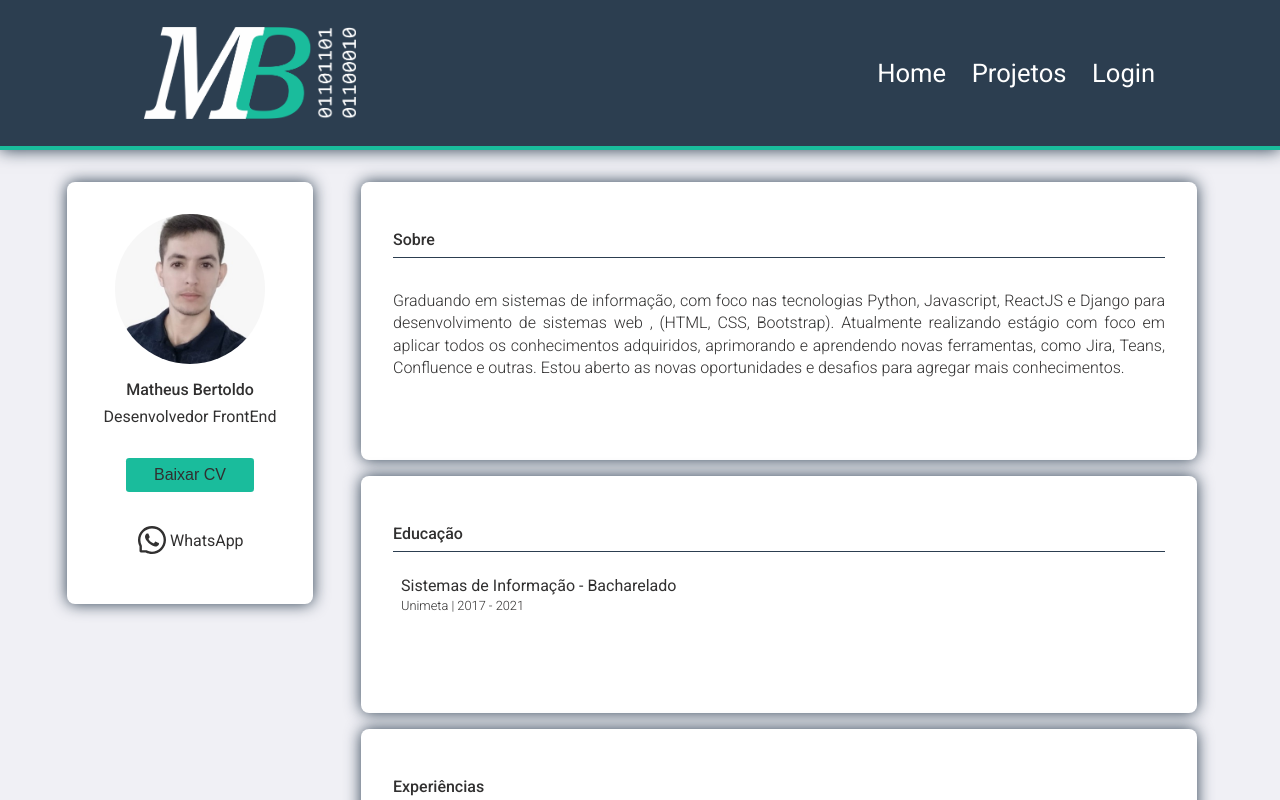
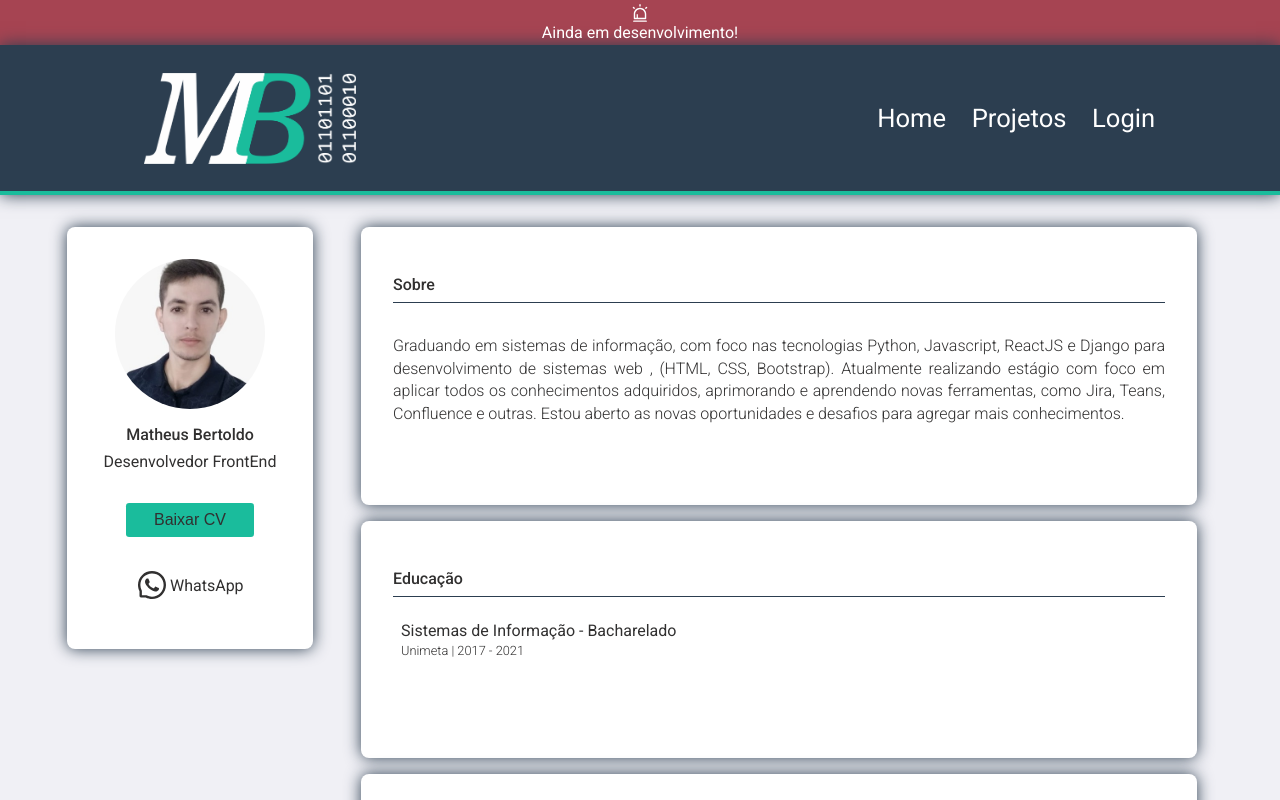
Before and after one commit to bertoldosi/portifolio-oficial-ts, a React (Create React App) app: page /#/ in a window 1280 px wide. Shown: the top 800 px of the page. Built offline with nearby package versions, Linux system fonts and the light colour scheme.

Commit message:
:lipstick: Adicionando tag de comunicado

```diff
--- a/src/components/header/header.tsx
+++ b/src/components/header/header.tsx
@@ -1,7 +1,8 @@
 import React, { useState } from 'react'
+import { AiOutlineAlert } from 'react-icons/ai'
 import { Link } from 'react-router-dom'
 import Logo from '../../assets/logo.png'
-import { Header } from './styles'
+import { Aviso, Header } from './styles'
 
 
 const Home = function () {
@@ -15,6 +16,8 @@ const Home = function () {
   }
 
   return (
+    <>
+      <Aviso> <AiOutlineAlert size={20}/> Ainda em desenvolvimento!</Aviso>
       <Header hasClick={click}>
         <div className='ToggleLeft'>
           <div className='fechar' onClick={handleClick}>x</div>
@@ -41,6 +44,7 @@ const Home = function () {
         </div>
 
       </Header>
+    </>
   )
 }
 
--- a/src/components/header/styles.ts
+++ b/src/components/header/styles.ts
@@ -1,9 +1,19 @@
-import styled, {css} from 'styled-components'
+import styled, { css } from 'styled-components'
 
 
-interface ClickProps{
+interface ClickProps {
   hasClick: boolean;
 }
+export const Aviso = styled.h5`
+  display: flex;
+  align-items: center;
+  justify-content: center;
+  flex-direction: column;
+  background-color: #a64452;
+  color: white;
+  font-weight: 400;
+  padding: .2rem;
+`
 
 export const Header = styled.div<ClickProps>`
   width: 100%;
```
Lines whose indentation alone changed are shown as unchanged.
